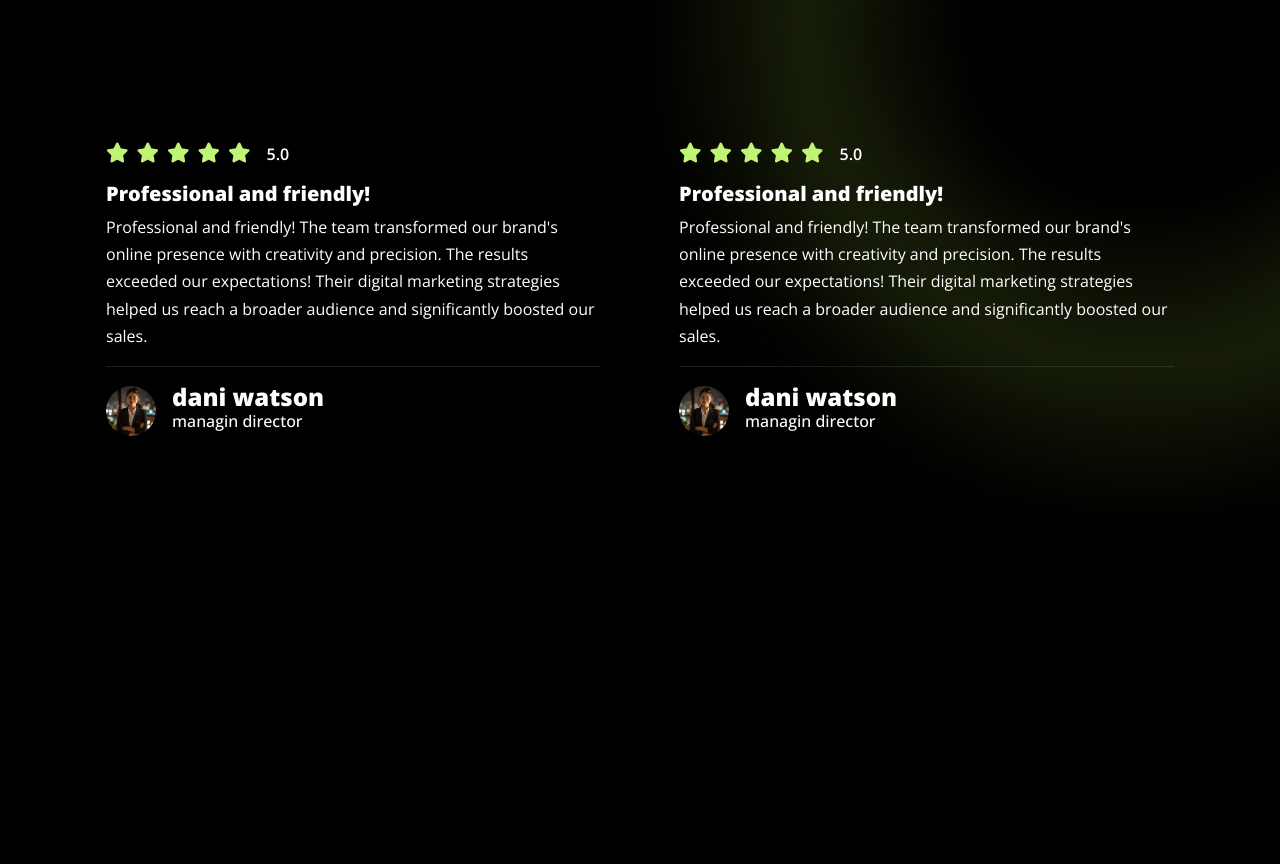
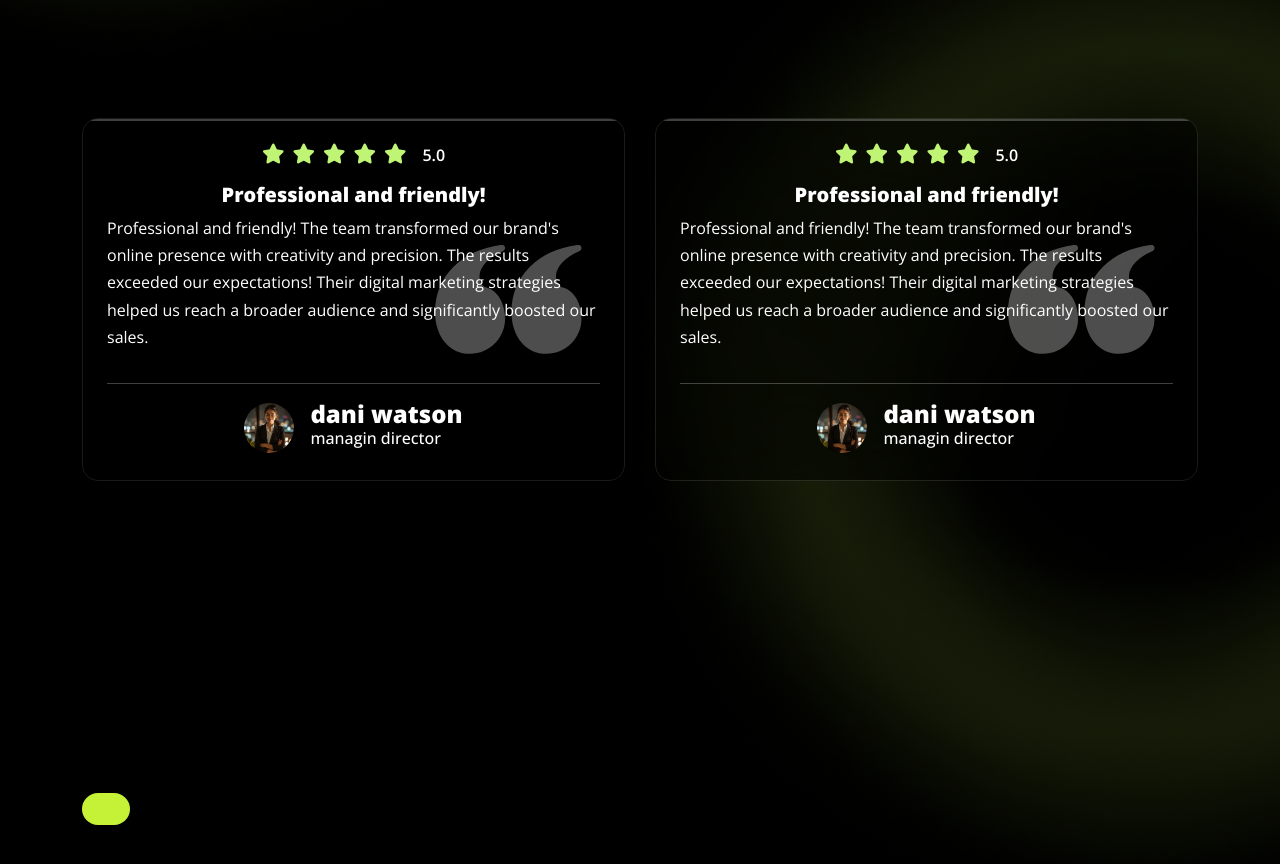
Before and after one commit to lochinbek9/my-portfolio-react, a React (Vite) app: page / in a window 1280 px wide. Shown: the part 6954-7818 px from the top of the page. Before the commit the page ends 7465 px from the top, so only its background shows below. Built offline with nearby package versions, Linux system fonts and the light colour scheme.

Commit message:
Testimonial section added

```diff
--- a/src/components/Pages/Index.jsx
+++ b/src/components/Pages/Index.jsx
@@ -40,6 +40,10 @@ import icon from "./../../assets/img/icon-pricing-1.svg"
 import author1 from "./../../assets/img/author-1.jpg"
 import author2 from "./../../assets/img/author-2.jpg"
 import author3 from "./../../assets/img/author-1.jpg"
+
+import faqImage1 from "./../../assets/img/our-faqs-image-1.jpg"
+import faqImage2 from "./../../assets/img/our-faqs-image-2.jpg"
+import needhelp from "./../../assets/img/icon-need-help.svg"
 
 import { Swiper, SwiperSlide } from 'swiper/react'
 import "swiper/css"
@@ -588,15 +592,15 @@ overflow-hidden">
               </div>
             </div>
           </div>
-          <Swiper slidesPerView={2} spaceBetween={30} modules={[Autoplay]} loop={true} autoplay={{delay: 2000}} breakpoints={{
-            0: {slidesPerView: 1},
-            768: {slidesPerView: 2},
+          <Swiper slidesPerView={2} spaceBetween={30} modules={[Autoplay]} loop={true} autoplay={{ delay: 2000 }} breakpoints={{
+            0: { slidesPerView: 1 },
+            768: { slidesPerView: 2 },
           }}>
 
             <SwiperSlide>
               <div className="tst-item rounded-4 p-4 h-100 position-relative ">
                 <div className="mb-3 d-flex align-items-center gap-2">
-                    <div style={{color: "#BFF474"}}>
+                  <div style={{ color: "#BFF474" }}>
                     <i className='fa-solid fa-star fs-5 me-2'></i>
                     <i className='fa-solid fa-star fs-5 me-2'></i>
                     <i className='fa-solid fa-star fs-5 me-2'></i>
@@ -606,7 +610,37 @@ overflow-hidden">
                   <span className='fw-semibold'>5.0</span>
                 </div>
                 <h5 className='fw-bold'>Professional and friendly!</h5>
-                  <p className='text-white-80' style={{lineHeight: '1.7rem'}}>
+                <p className='text-white-80' style={{ lineHeight: '1.7rem' }}>
+                  Professional and friendly!
+                  The team transformed our brand's online presence with creativity and
+                  precision. The results exceeded our expectations! Their digital marketing
+                  strategies helped us reach a broader audience and significantly boosted our
+                  sales.
+                </p>
+                <hr className='test-info-line w-100' />
+                <div className="d-flex align-items-center gap-3">
+                  <img src={author1} className='img-fluid rounded-circle' alt="" width="50" height="50" />
+                  <div>
+                    <h6 className='mb-0 fw-bold text-white fs-4'>dani watson</h6>
+                    <h6 className='text-white fs-6'>managin director</h6>
+                  </div>
+                </div>
+              </div>
+            </SwiperSlide>
+            <SwiperSlide>
+              <div className="tst-item rounded-4 p-4 h-100 position-relative ">
+                <div className="mb-3 d-flex align-items-center gap-2">
+                  <div style={{ color: "#BFF474" }}>
+                    <i className='fa-solid fa-star fs-5 me-2'></i>
+                    <i className='fa-solid fa-star fs-5 me-2'></i>
+                    <i className='fa-solid fa-star fs-5 me-2'></i>
+                    <i className='fa-solid fa-star fs-5 me-2'></i>
+                    <i className='fa-solid fa-star fs-5 me-2'></i>
+                  </div>
+                  <span className='fw-semibold'>5.0</span>
+                </div>
+                <h5 className='fw-bold'>Professional and friendly!</h5>
+                <p className='text-white-80' style={{ lineHeight: '1.7rem' }}>
                   Professional and friendly!
                   The team transformed our brand's online presence with creativity and
                   precision. The results exceeded our expectations! Their digital marketing
@@ -626,7 +660,7 @@ sales.
             <SwiperSlide>
               <div className="tst-item rounded-4 p-4 h-100 position-relative ">
                 <div className="mb-3 d-flex align-items-center gap-2">
-                    <div style={{color: "#BFF474"}}>
+                  <div style={{ color: "#BFF474" }}>
                     <i className='fa-solid fa-star fs-5 me-2'></i>
                     <i className='fa-solid fa-star fs-5 me-2'></i>
                     <i className='fa-solid fa-star fs-5 me-2'></i>
@@ -636,46 +670,13 @@ sales.
                   <span className='fw-semibold'>5.0</span>
                 </div>
                 <h5 className='fw-bold'>Professional and friendly!</h5>
-                  <p className='text-white-80' style={{lineHeight: '1.7rem'}}>
+                <p className='text-white-80' style={{ lineHeight: '1.7rem' }}>
                   Professional and friendly!
-The team transformed our brand's online presence with creativity and
-precision. The results exceeded our expectations! Their digital marketing
-strategies helped us reach a broader audience and significantly boosted our
-sales.
+                  The team transformed our brand's online presence with creativity and precision. The results exceeded our expectations! Their digital marketing strategies helped us reach a broader audience and significantly boosted our sales.
                 </p>
-                  <hr className='text-secondary' />
+                <hr className='test-info-line w-100' />
                 <div className="d-flex align-items-center gap-3">
-                    <img src={author1} className='img-fluid rounded-circle' alt="" width="50" height="50" />
-                    <div>
-                      <h6 className='mb-0 fw-bold text-white fs-4'>dani watson</h6>
-                      <h6 className='text-white fs-6'>managin director</h6>
-                    </div>
-                  </div>
-                </div>
-            </SwiperSlide>
-            <SwiperSlide>
-                <div className="tst-item rounded-4 p-4 h-100 position-relative ">
-                  <div className="mb-3 d-flex align-items-center gap-2">
-                    <div style={{color: "#BFF474"}}>
-                      <i className='fa-solid fa-star fs-5 me-2'></i>
-                      <i className='fa-solid fa-star fs-5 me-2'></i>
-                      <i className='fa-solid fa-star fs-5 me-2'></i>
-                      <i className='fa-solid fa-star fs-5 me-2'></i>
-                      <i className='fa-solid fa-star fs-5 me-2'></i>
-                    </div>
-                    <span className='fw-semibold'>5.0</span>
-                  </div>
-                  <h5 className='fw-bold'>Professional and friendly!</h5>
-                  <p className='text-white-80' style={{lineHeight: '1.7rem'}}>
-                  Professional and friendly!
-The team transformed our brand's online presence with creativity and
-precision. The results exceeded our expectations! Their digital marketing
-strategies helped us reach a broader audience and significantly boosted our
-sales.
-                  </p>
-                  <hr className='text-secondary' />
-                  <div className="d-flex align-items-center gap-3">
-                    <img src={author1} className='img-fluid rounded-circle' alt="" width="50" height="50" />
+                  <img src={author3} className='img-fluid rounded-circle' alt="" width="50" height="50" />
                   <div>
                     <h6 className='mb-0 fw-bold text-white fs-4'>dani watson</h6>
                     <h6 className='text-white fs-6'>managin director</h6>
@@ -685,6 +686,24 @@ sales.
             </SwiperSlide>
           </Swiper>
         </div>
+        {/* Faq */}
+
+        <div className="py-5 my-5 text-white position-relative">
+          <div className="container">
+              <div className="row align-items-center justify-content-between w-100">
+                   <div className="col-lg-6 mb-lg-0 mb-5 text-start position-relative">
+                      <div className="d-inline-block rounded-4 overflow-hidden shadow mb-3">
+                        <img src={needhelp} className='img-fluid rounded-4' alt="" />
+                      </div>
+                      <div className="mt-5 help-box-main">
+                         <div className="help-box p-4 overflow-hidden position-relative z-1 py-3 rounded-4 fw-bold d-inline-flex align-items-center gap-3 fs-5" style={{background: "#c5f237", color: "#000", maxWidth: "270px"}}>
+
+                         </div>
+                      </div>
+                   </div>
+              </div>
+          </div>
+        </div>
       </div>
     </>
   )
--- a/src/index.css
+++ b/src/index.css
@@ -757,3 +757,57 @@ img{
        font-size: 2rem;
     }
 }
+
+/* Testimonial Section */
+
+.tst-item{
+    position: relative;
+    display: flex;
+    flex-direction: column;
+    justify-content: center;
+    align-items: center;
+    height: calc(100% - 30px);
+    border: 1px solid #ffffff1a;
+    backdrop-filter: blur(100px);
+    border-radius: 30px;
+    padding: 20px;
+    overflow: hidden;
+    margin-bottom: 30px;
+}
+
+.tst-item::before{
+    content: '';
+    position: absolute;
+    top: 0;
+    left: 0;
+    right: 0;
+    bottom: 0;
+    background-color: var(--black-color);
+    opacity: 40%;
+    height: 100%;
+    z-index: -1;
+}
+
+.tst-item::after{
+    content: '';
+    position: absolute;
+    top: 50%;
+    left: 80%;
+    transform: translate(-50%, -50%);
+    background-image: url(./assets/img/icon-testimonial.svg);
+    background-repeat: no-repeat;
+    background-size: contain;
+    width: 30%;
+    height: 30%;
+    opacity: 30%;
+}
+
+.test-info-line::after{
+    content: '';
+    position: absolute;
+    top: 0;
+    left: 0;
+    width: 100%;
+    height: 2px;
+    background-color: var(--white-color) !important;
+}
```
Lines whose indentation alone changed are shown as unchanged.
